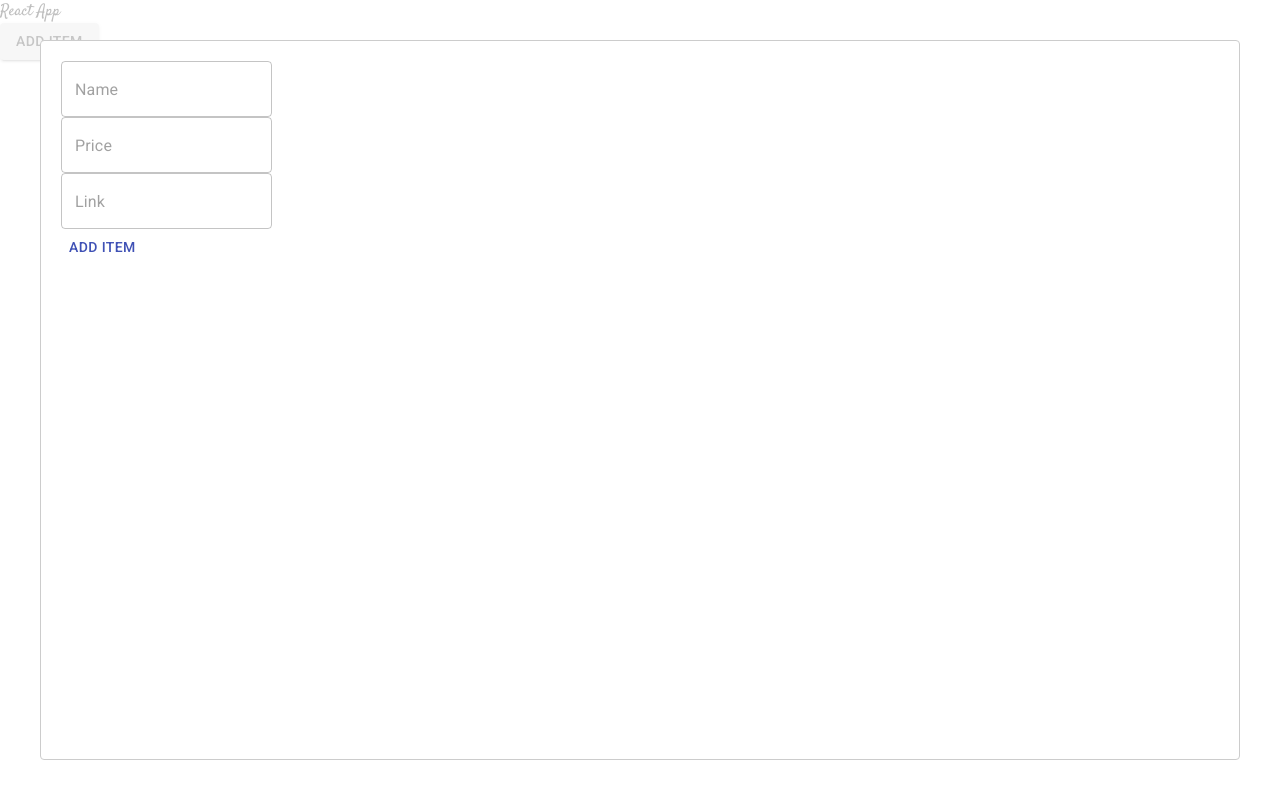
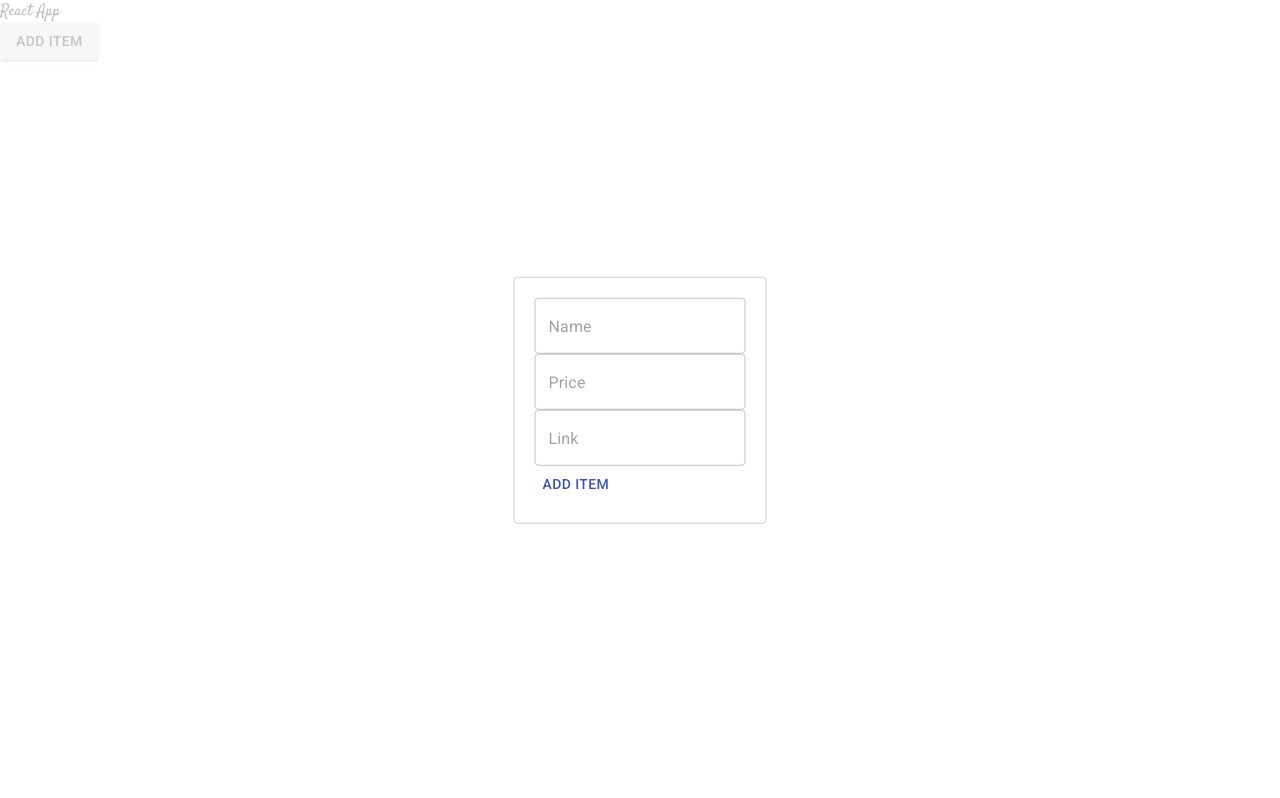
Before and after one commit to mem00/Gift-Me, a React (Create React App) app in the folder client/: page /add-item in a window 1280 px wide. Both pictures are taken after a click on the button "ADD ITEM". Built offline with nearby package versions, Linux system fonts and the light colour scheme.

Commit message:
modal styling

```diff
--- a/client/src/components/AddItem.js
+++ b/client/src/components/AddItem.js
@@ -1,9 +1,21 @@
 import React, {Component} from 'react'
 import axios from 'axios'
-import {Redirect} from 'react-router-dom'
 import Button from '@material-ui/core/Button'
 import TextField from '@material-ui/core/TextField'
 import Modal from 'react-modal'
+
+
+const customStyles = {
+    content : {
+      top                   : '50%',
+      left                  : '50%',
+      right                 : 'auto',
+      bottom                : 'auto',
+      marginRight           : '-50%',
+      transform             : 'translate(-50%, -50%)'
+    }
+  };
+
 
 
 class AddItem extends Component {
@@ -65,12 +77,12 @@ class AddItem extends Component {
             <div>
             <Button variant = "contained" onClick={this.handleOpenModal}>Add Item</Button>
             <Modal
-            ariaHideApp={false}
-            isOpen={this.state.showModal}
-            contentLabel="onRequestClose "
-            onRequestClose={this.handleCloseModal}>
+                ariaHideApp={false}
+                isOpen={this.state.showModal}
+                contentLabel="onRequestClose "
+                onRequestClose={this.handleCloseModal}
+                style = {customStyles}>
             <div>
-            {/* {this.state.redirect ? <Redirect to={`/wishlist/${this.props.location.state.wishlistId}`}/>:null} */}
             <form
             onChange={this.handleChange}
             onSubmit={this.handleSubmit}
--- a/client/src/components/ShowWishlist.js
+++ b/client/src/components/ShowWishlist.js
@@ -100,7 +100,6 @@ class ShowWishlist extends Component {
         <Link to={{pathname: '/add-event', state: {wishlistId : this.state.wishlistId}}}><Button color="primary">Add Event</Button></Link>
         {items}
         <AddItem  wishlistId={this.state.wishlistId} setItems={this.setItems}/>
-        {/* <Link to={{pathname: '/add-item', state: { modal: true, wishlistId : this.state.wishlistId}}}><Button color="primary">Add Item</Button></Link> */}
 			</div>
 		);
 	}
```
